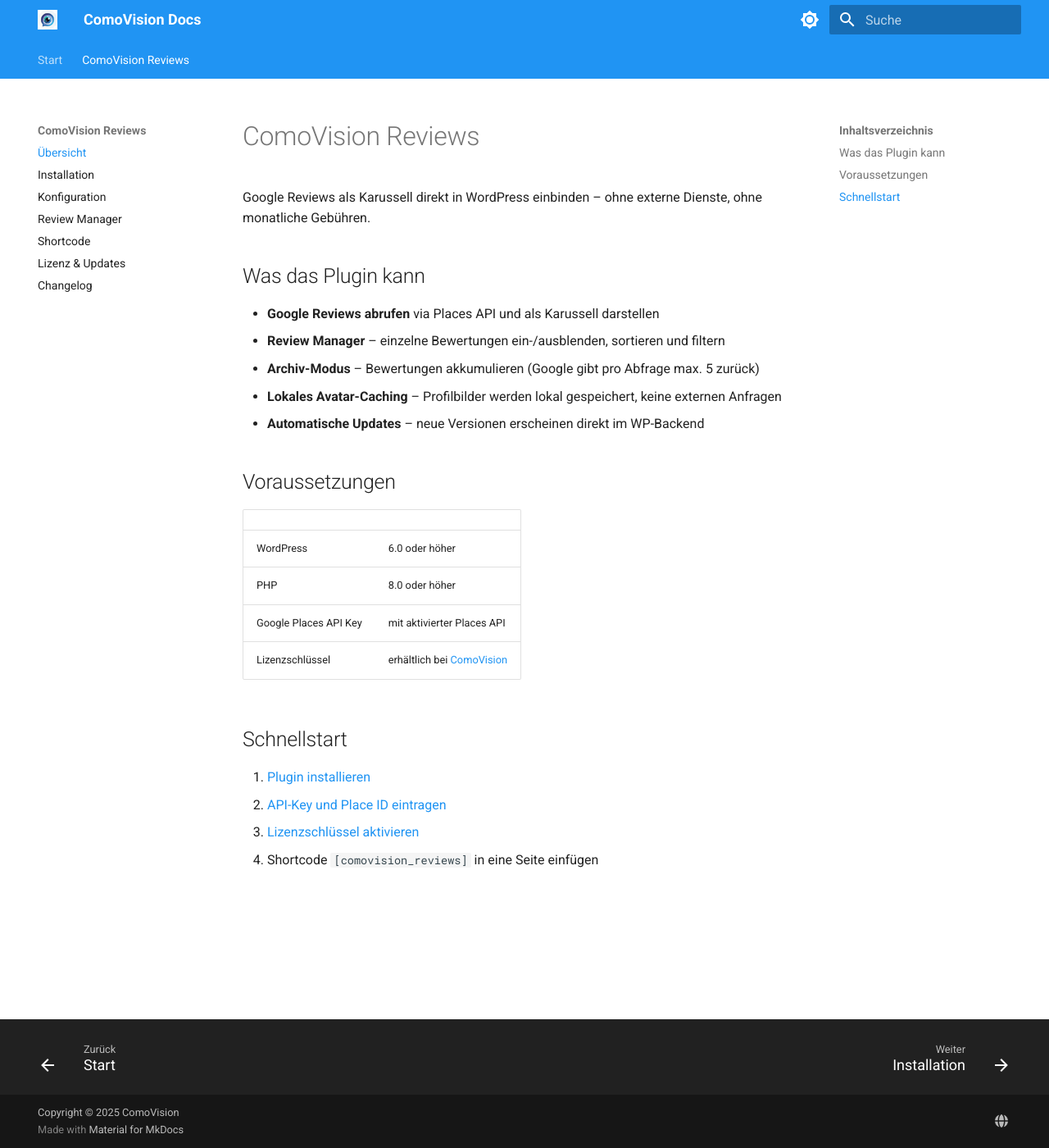
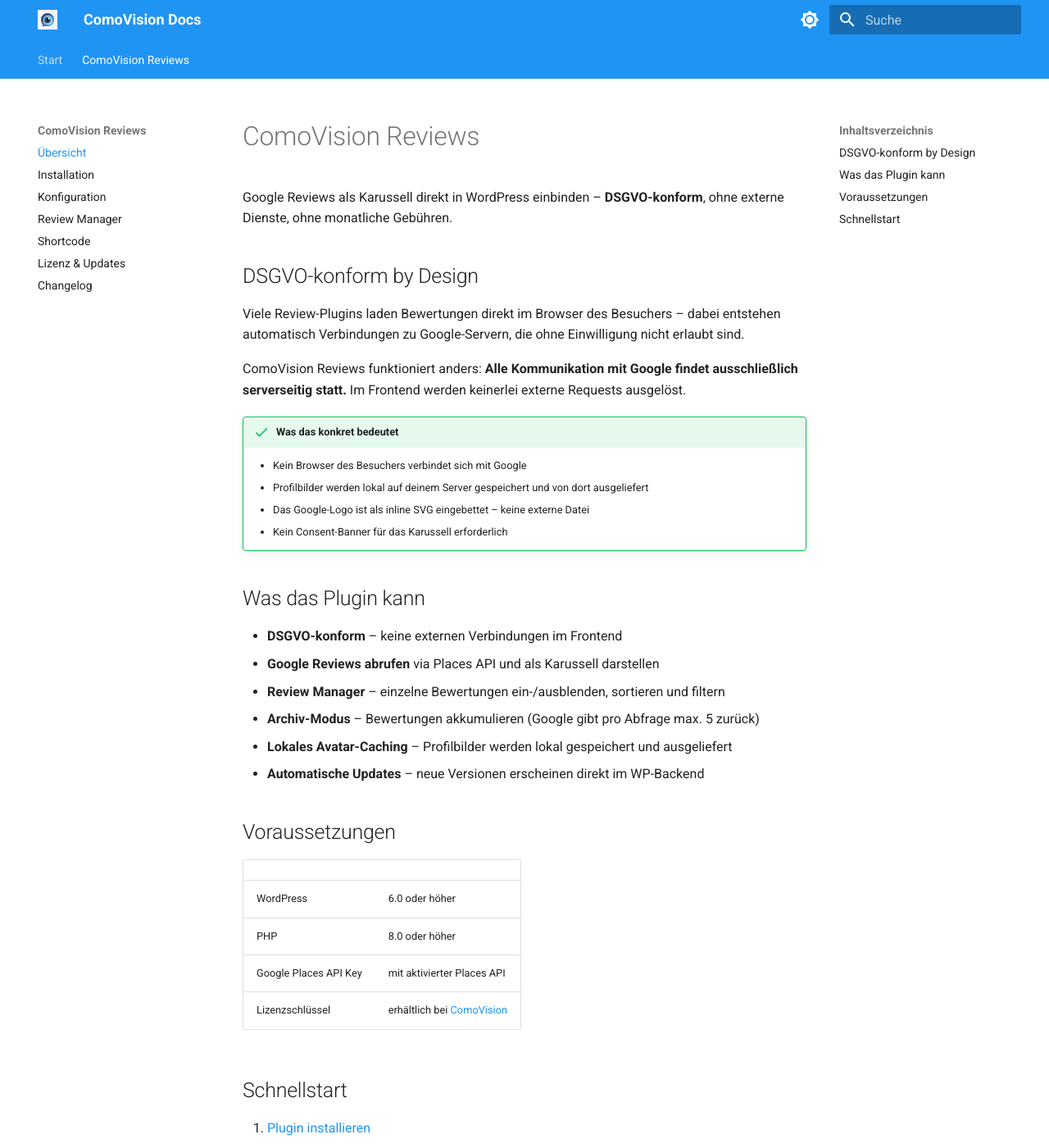
Before and after one commit to comovision/comovision-docs, an MkDocs documentation site: the page built from docs/comovision-reviews/index.md, in a window 1280 px wide and 1400 px high. Shown: the whole window at 82% size. Built offline with MkDocs 1.6.1 and Material for MkDocs 9.7.7, drawn with Linux system fonts in a browser that asks for light colours.

Commit message:
Highlight DSGVO compliance as key feature in plugin overview
Co-Authored-By: Claude Sonnet 4.6 <noreply@anthropic.com>

```diff
--- a/docs/comovision-reviews/index.md
+++ b/docs/comovision-reviews/index.md
@@ -1,13 +1,26 @@
 # ComoVision Reviews
 
-Google Reviews als Karussell direkt in WordPress einbinden – ohne externe Dienste, ohne monatliche Gebühren.
+Google Reviews als Karussell direkt in WordPress einbinden – **DSGVO-konform**, ohne externe Dienste, ohne monatliche Gebühren.
+
+## DSGVO-konform by Design
+
+Viele Review-Plugins laden Bewertungen direkt im Browser des Besuchers – dabei entstehen automatisch Verbindungen zu Google-Servern, die ohne Einwilligung nicht erlaubt sind.
+
+ComoVision Reviews funktioniert anders: **Alle Kommunikation mit Google findet ausschließlich serverseitig statt.** Im Frontend werden keinerlei externe Requests ausgelöst.
+
+!!! success "Was das konkret bedeutet"
+    - Kein Browser des Besuchers verbindet sich mit Google
+    - Profilbilder werden lokal auf deinem Server gespeichert und von dort ausgeliefert
+    - Das Google-Logo ist als inline SVG eingebettet – keine externe Datei
+    - Kein Consent-Banner für das Karussell erforderlich
 
 ## Was das Plugin kann
 
+- **DSGVO-konform** – keine externen Verbindungen im Frontend
 - **Google Reviews abrufen** via Places API und als Karussell darstellen
 - **Review Manager** – einzelne Bewertungen ein-/ausblenden, sortieren und filtern
 - **Archiv-Modus** – Bewertungen akkumulieren (Google gibt pro Abfrage max. 5 zurück)
-- **Lokales Avatar-Caching** – Profilbilder werden lokal gespeichert, keine externen Anfragen
+- **Lokales Avatar-Caching** – Profilbilder werden lokal gespeichert und ausgeliefert
 - **Automatische Updates** – neue Versionen erscheinen direkt im WP-Backend
 
 ## Voraussetzungen
```
